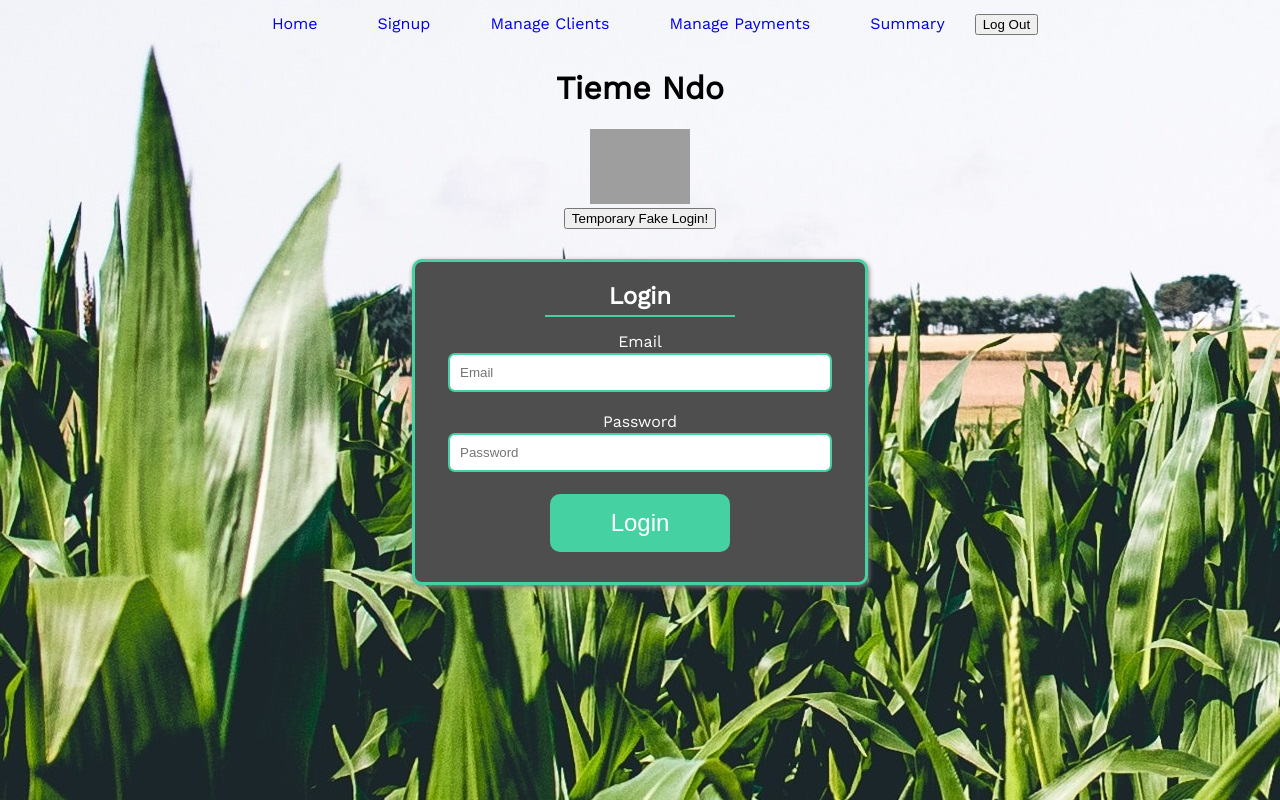
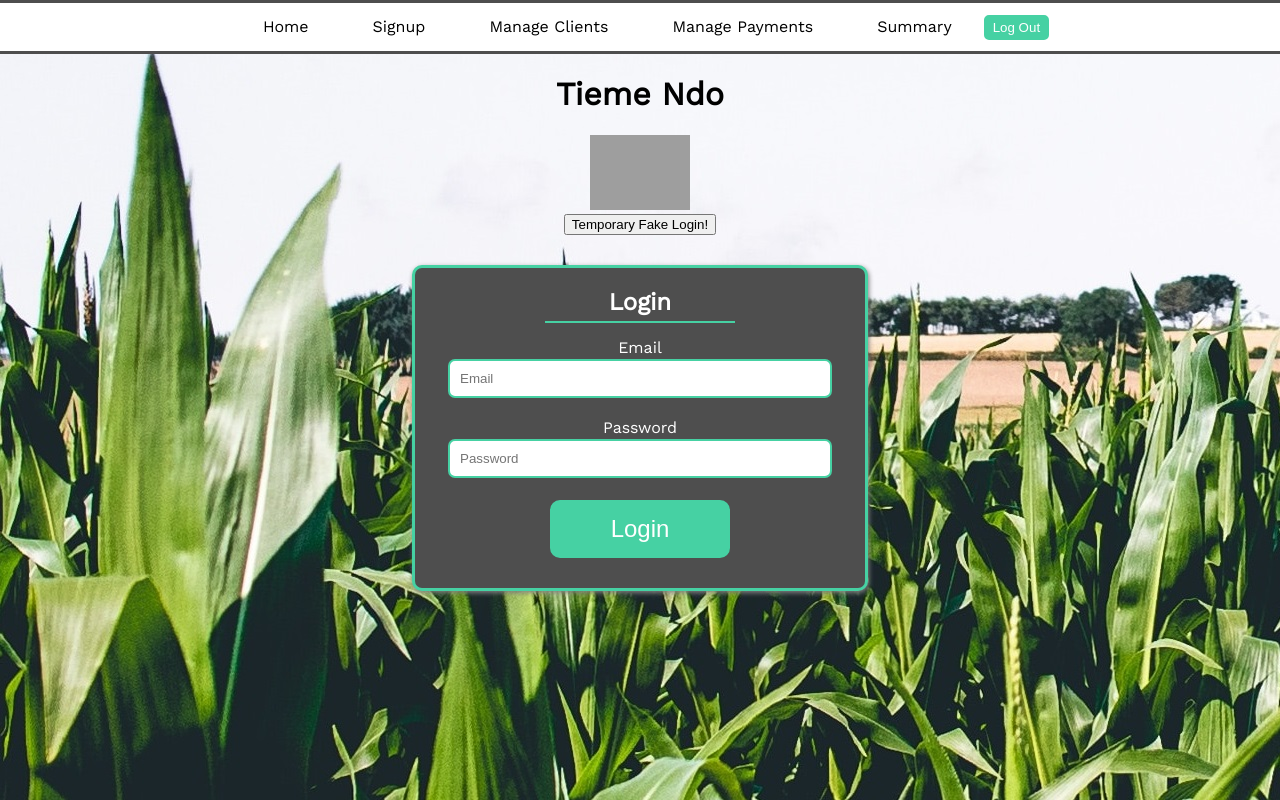
Before and after one commit to BuildWeek-Tieme-Ndo/FrontEnd, a React (Create React App) app: page / in a window 1280 px wide. Built offline with nearby package versions, Linux system fonts and the light colour scheme; grey boxes are pictures that could not be loaded.

Commit message:
Styled nave bar

```diff
--- a/public/index.html
+++ b/public/index.html
@@ -28,6 +28,7 @@
     <title>Tieme Ndo Client Management</title>
   </head>
   <body>
+    <script src="https://cdn.jsdelivr.net/npm/gsap@3.0.1/dist/gsap.min.js"></script>
     <noscript>You need to enable JavaScript to run this app.</noscript>
     <div id="root"></div>
     <!--
--- a/src/App.css
+++ b/src/App.css
@@ -40,7 +40,6 @@ img{
   color: white;
   box-shadow: 1px 2px 5px gray;
 }
-
 .formDiv h2{
   border-bottom: 2px solid #46d1a3;
   width: 40%;
@@ -77,9 +76,40 @@ img{
   padding: 12px;
   transition: .25s;
 }
-
 .submitBtn:hover{
   color: black;
   background-color: white;
   border: 3px solid #46d1a3;
 }
+
+a{
+  color: black;
+  border-bottom: 2px;
+  padding: 2px;
+  transition: .15s;
+}
+a:hover{
+  color: #46d1a3;
+  border-bottom: 2px solid #46d1a3;
+}
+
+.main-nav{
+  border-bottom: 3px solid #4e4e4e;
+  border-top: 3px solid #4e4e4e;
+  background-color: white;
+}
+
+.main-nav button{
+  background-color: #46d1a3;
+  color: white;
+  border: 2px solid #46d1a3;
+  border-radius: 5px;
+  padding: 3px 7px;
+  transition: .25s;
+}
+
+.main-nav button:hover{
+  color: black;
+  background-color: white;
+  border: 2px solid #46d1a3;
+}
--- a/src/components/NavBar.js
+++ b/src/components/NavBar.js
@@ -1,4 +1,5 @@
 import React from 'react';
+
 const NavBar = () => {
 
   const logOut = () => {
```
